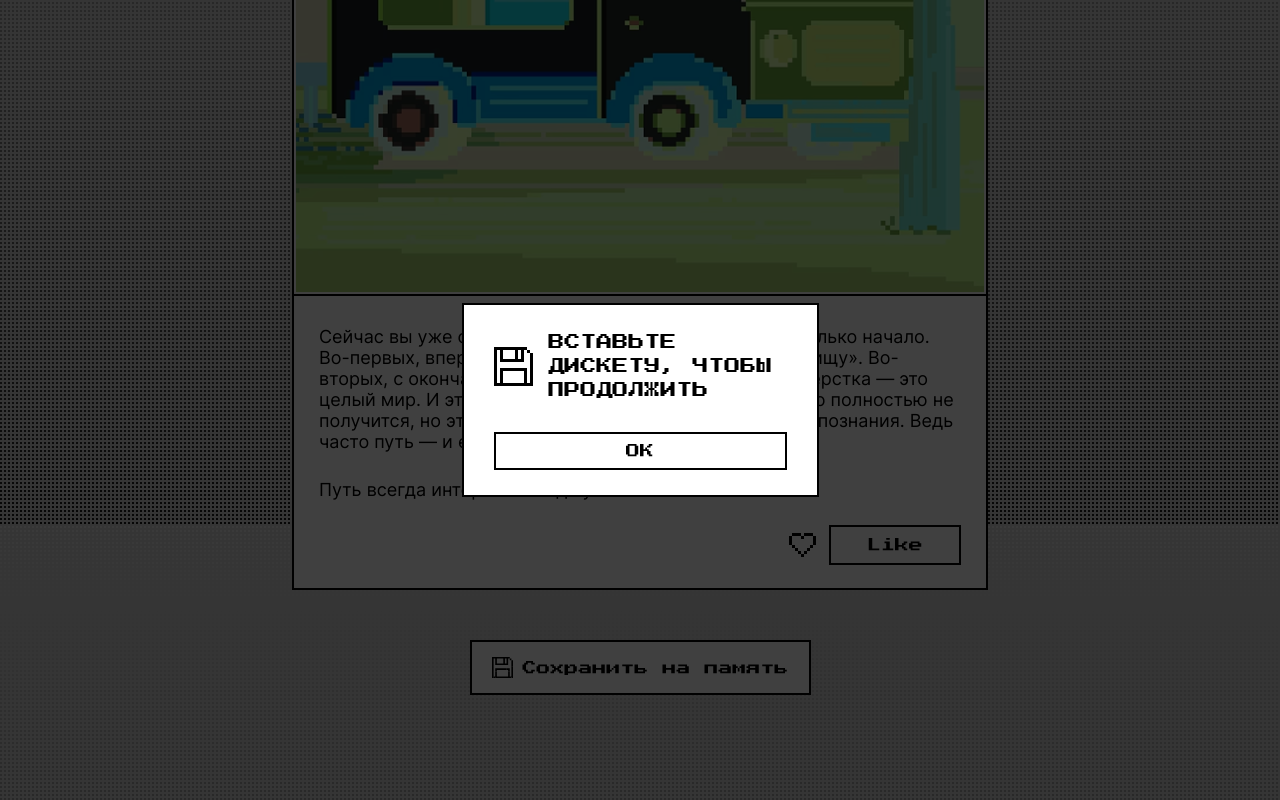
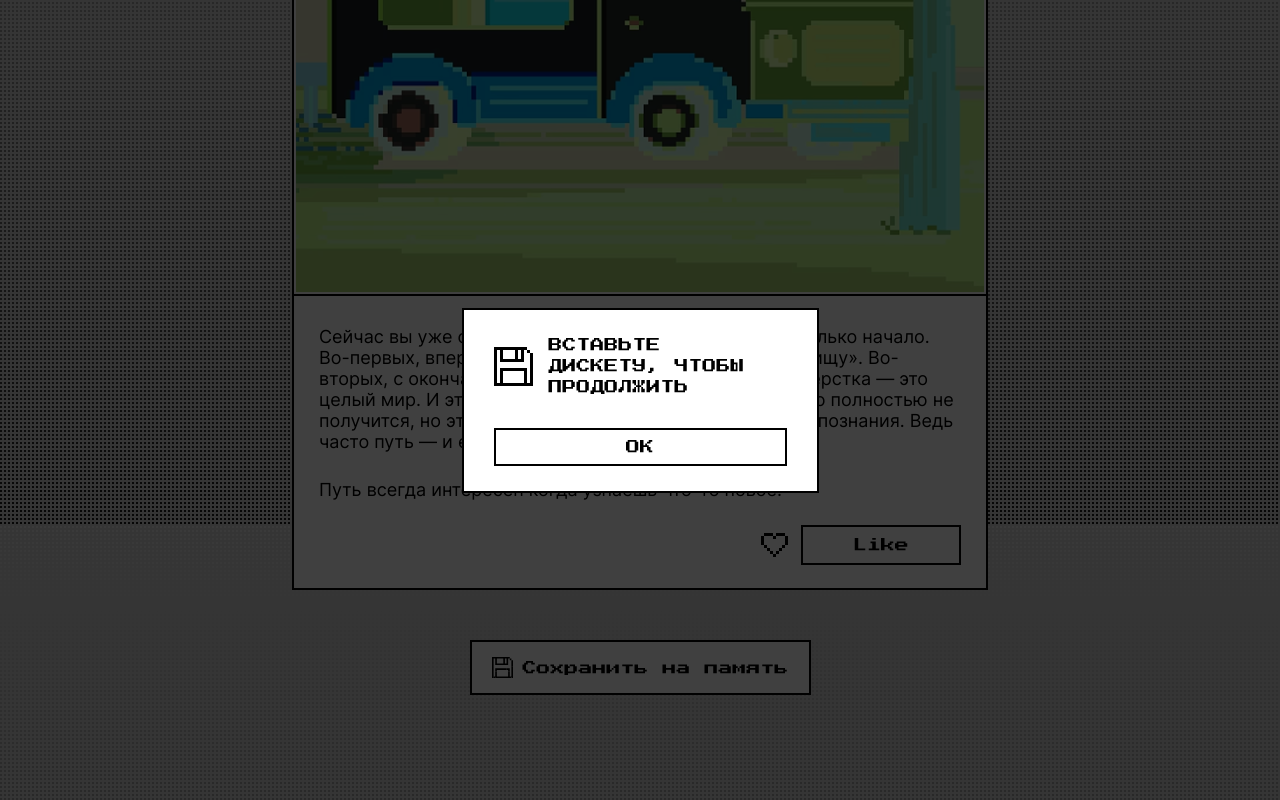
Before and after one commit to andreypyzhyanov87/zakrivayuschiy-teg-f, a plain HTML site: page index.html in a window 1280 px wide. Both pictures are taken after a click on the button "Сохранить на память". Shown: the part 8276-9076 px from the top of the page. Drawn offline with Linux system fonts and the light colour scheme.

Commit message:
4-iteration

```diff
--- a/index.html
+++ b/index.html
@@ -47,6 +47,7 @@
               >
                 <svg
                   xmlns="http://www.w3.org/2000/svg"
+                  aria-hidden="true"
                   viewBox="0 0 39 36"
                   fill="none"
                   class="like-icon"
@@ -607,7 +608,7 @@
           <svg xmlns="http://www.w3.org/2000/svg" class="modal__icon" viewBox="0 0 21 21">
             <use href="svg/floppy.svg#floppy"></use>
           </svg>
-          <p>Вставьте дискету, чтобы продолжить</p>
+          <p>Вставьте<br /> дискету, чтобы продолжить</p>
         </div>
         <form method="dialog">
           <button type="submit" class="button modal__button">
--- a/styles/style.css
+++ b/styles/style.css
@@ -157,6 +157,10 @@
   appearance: none;
 }
 
+.card__like-button {
+  width: 160px;
+}
+
 .button:focus {
   outline: none;
 }
@@ -243,7 +247,6 @@
   font-family: var(--page-accent-font-family, "PressStart2P", fantasy);
   line-height: 1.5;
   text-transform: uppercase;
-  overflow: hidden;
   max-inline-size: clamp(21.313rem, 20.159rem + 4.923vw, 22.313rem);
 }
 
@@ -262,6 +265,7 @@
   display: flex;
   align-items: center;
   gap: 16px;
+  font-size: 14px;
 }
 
 .modal__icon {
```
